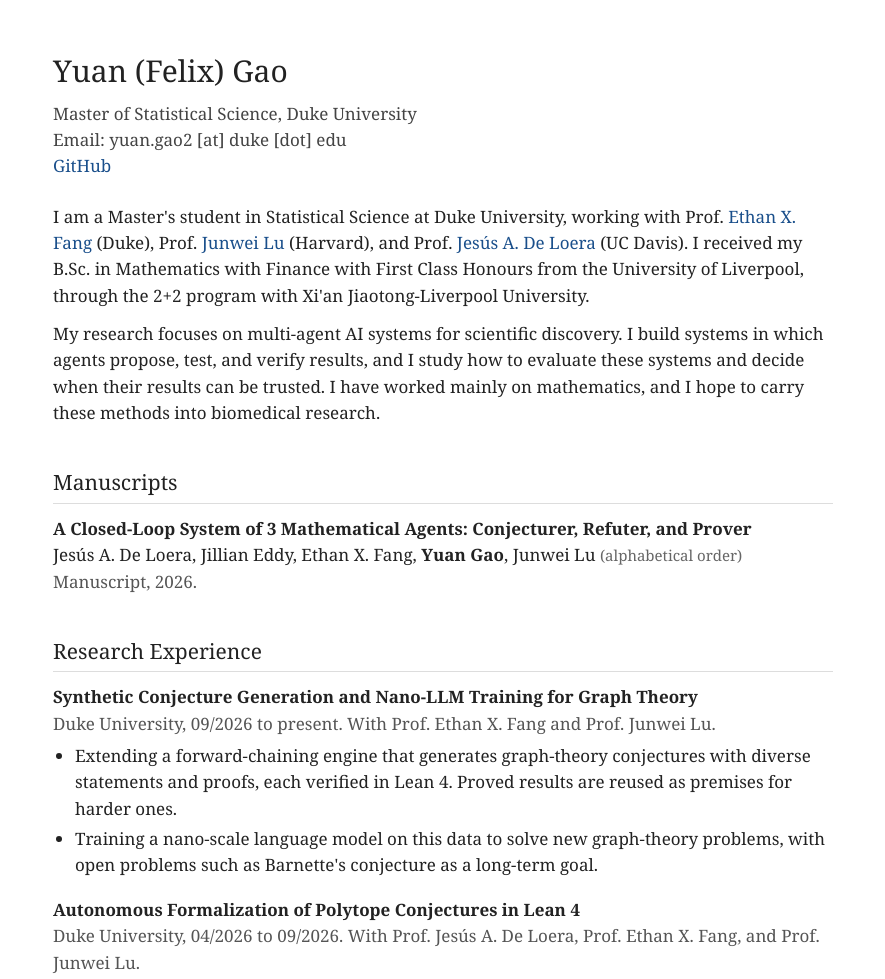
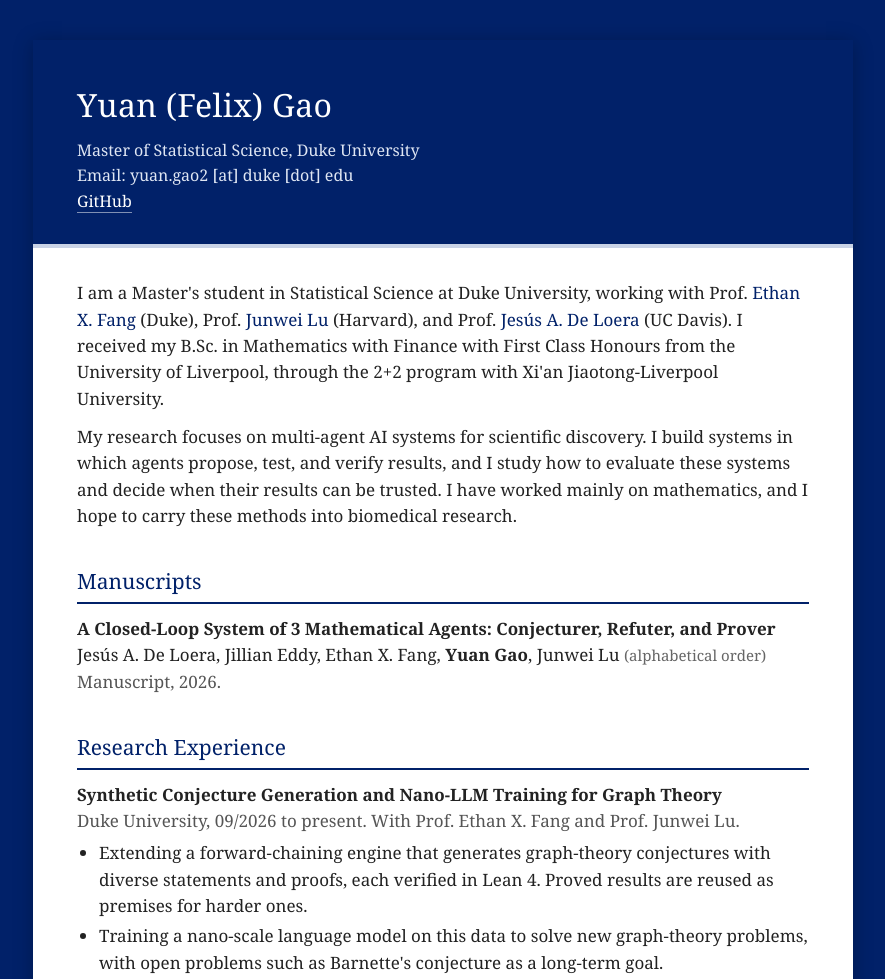
Before and after one commit to FELIXGAO0315/FELIXGAO0315.github.io, a plain HTML site: page index.html in a window 1280 px wide. Shown: the top 979 px of the page, without its empty margins (197-1082 px from the left). Drawn offline with Linux system fonts and the light colour scheme.

Commit message:
Add Duke blue frame and header

```diff
--- a/index.html
+++ b/index.html
@@ -6,35 +6,48 @@
 <title>Yuan (Felix) Gao, Duke University</title>
 <meta name="description" content="Yuan (Felix) Gao, Master's student in Statistical Science at Duke University. Multi-agent AI systems for scientific discovery.">
 <style>
+  :root { --duke: #012169; }
   body {
     margin: 0;
-    background: #fff;
+    background: var(--duke);
     color: #222;
     font-family: Georgia, "Times New Roman", Times, serif;
     font-size: 17px;
     line-height: 1.55;
   }
   .page {
-    max-width: 780px;
-    margin: 0 auto;
-    padding: 48px 24px 64px;
+    max-width: 820px;
+    margin: 40px auto;
+    background: #fff;
+    box-shadow: 0 2px 18px rgba(0, 0, 0, 0.25);
   }
-  h1 {
-    font-size: 30px;
+  header {
+    background: var(--duke);
+    color: #fff;
+    padding: 40px 44px 30px;
+    border-bottom: 4px solid #c9d3e6;
+  }
+  header h1 {
+    font-size: 32px;
     font-weight: normal;
-    margin: 0 0 6px;
+    margin: 0 0 8px;
+    letter-spacing: 0.3px;
   }
+  header .contact { color: #dfe6f3; font-size: 16px; line-height: 1.6; }
+  header a { color: #fff; border-bottom: 1px solid rgba(255, 255, 255, 0.5); }
+  header a:hover { text-decoration: none; border-bottom-color: #fff; }
+  main { padding: 32px 44px 40px; }
   h2 {
+    color: var(--duke);
     font-size: 21px;
     font-weight: normal;
-    margin: 40px 0 12px;
+    margin: 36px 0 12px;
     padding-bottom: 4px;
-    border-bottom: 1px solid #ddd;
+    border-bottom: 2px solid var(--duke);
   }
-  a { color: #1a4f8b; text-decoration: none; }
+  a { color: var(--duke); text-decoration: none; }
   a:hover { text-decoration: underline; }
   p { margin: 0 0 12px; }
-  .contact { color: #444; margin-bottom: 24px; }
   .entry { margin: 0 0 18px; }
   .entry .title { font-weight: bold; }
   .entry .meta { color: #555; }
@@ -42,18 +55,31 @@
   .entry li { margin-bottom: 4px; }
   .me { font-weight: bold; }
   .note { color: #666; font-size: 15px; }
-  footer { margin-top: 48px; color: #888; font-size: 14px; }
+  footer {
+    background: var(--duke);
+    color: #dfe6f3;
+    font-size: 14px;
+    padding: 14px 44px;
+  }
+  @media (max-width: 860px) {
+    .page { margin: 0; box-shadow: none; }
+    header, main, footer { padding-left: 22px; padding-right: 22px; }
+  }
 </style>
 </head>
 <body>
 <div class="page">
 
+  <header>
     <h1>Yuan (Felix) Gao</h1>
     <div class="contact">
       Master of Statistical Science, Duke University<br>
       Email: yuan.gao2 [at] duke [dot] edu<br>
       <a href="https://github.com/FELIXGAO0315">GitHub</a>
     </div>
+  </header>
+
+  <main>
 
   <p>
     I am a Master's student in Statistical Science at Duke University, working with
@@ -162,6 +188,8 @@
     <div class="meta">Bachelor of Economics in Financial Mathematics, 2021 to 2025 (2+2 program)</div>
   </div>
 
+  </main>
+
   <footer>Last updated: November 2026</footer>
 
 </div>
```
Lines whose indentation alone changed are shown as unchanged.
